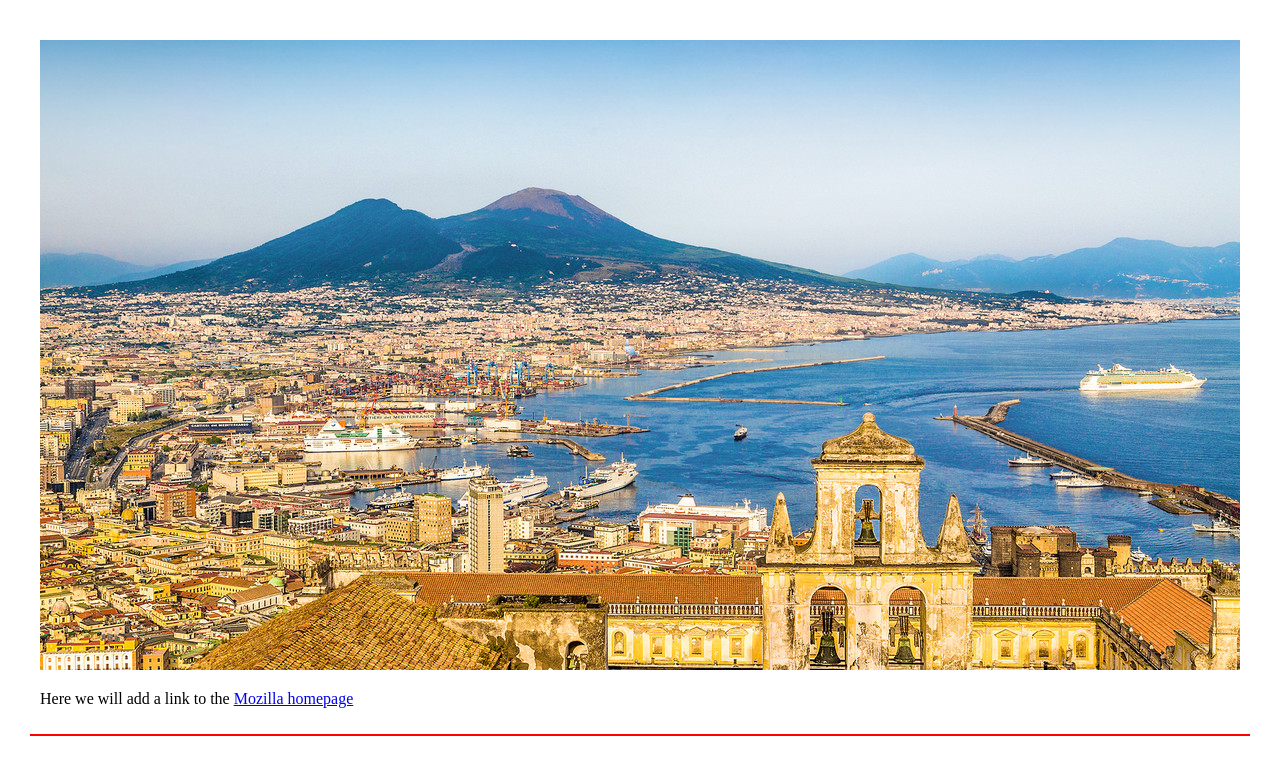
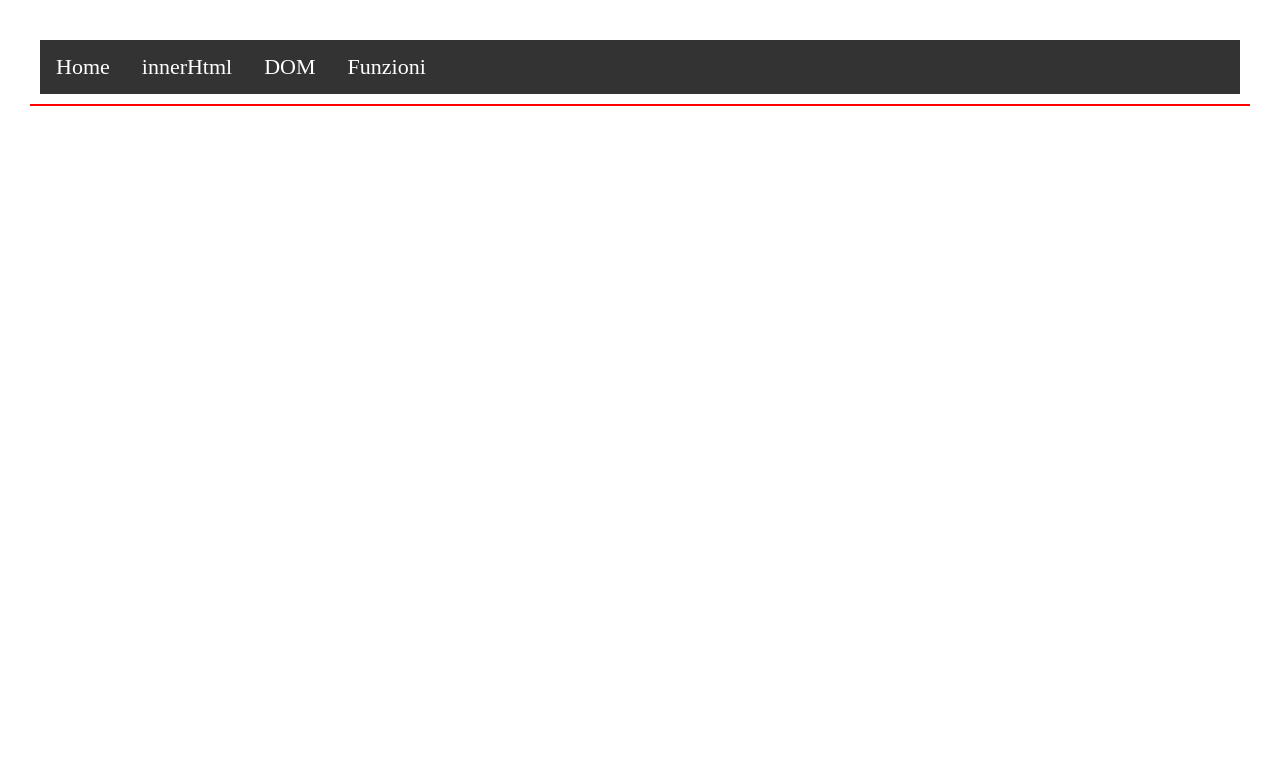
Before and after one commit to scerreto/gulp_skeleton, a website: page app/index.html in a window 1280 px wide. Drawn offline with Linux system fonts and the light colour scheme; a web font is replaced by a local one.

Commit message:
FEATURES-1 Munu - funzioni per la gestione del menu.

```diff
--- a/app/index.html
+++ b/app/index.html
@@ -13,10 +13,16 @@
 		<Title> Test Site </Title>
 	</head>
 	<body>
-      <section>
-        <img src="images/naples.jpg" alt="A picure of Naples.">
-        <p>Here we will add a link to the <a href="https://www.mozilla.org/">Mozilla homepage</a></p>
+	<nav class="navigation_menu">
+		<ul>
+			<li><a onclick="load('home')" class="active" href="#home">Home</a></li>
+			<li><a onclick="load('innerHtml')" href="#innerHtml">innerHtml</a></li>
+			<li><a href="#DOM">DOM</a></li>
+			<li><a href="#funzioni">Funzioni</a></li>
+		</ul>
+	</nav>
+      <section id="main_content">
+
       </section>
-
 	</body>
 </html>
--- a/app/js/main.js
+++ b/app/js/main.js
@@ -1 +1,8 @@
-console.log("init js!")
+console.log("init js!");
+// variable let and const
+const paragraphs = document.getElementsByTagName("p");
+let numberOfparagrapfs = paragraphs.length;
+// print result
+console.log(paragraphs);
+
+console.log(numberOfparagrapfs);
--- a/app/js/menu.js
+++ b/app/js/menu.js
@@ -1 +1,16 @@
-console.log("menu .js")
+console.log("menu .js");
+
+
+function fetch_text (url) {
+  return fetch(url).then((response) => (response.text()));
+}
+
+function load (page,event) {
+  console.log(page);
+  (event || window.event).preventDefault();
+  fetch_text(`pages/${page}.html`).then((html) => {
+    document.getElementById("main_content").innerHTML = html;
+  }).catch((error) => {
+    console.warn(error);
+  });
+}
--- a/app/sass/style.scss
+++ b/app/sass/style.scss
@@ -4,3 +4,35 @@ body {
 	margin: 30px;
 	border-bottom: 2px solid red;
 }
+
+// MENU
+.navigation_menu {
+	ul {
+		list-style-type: none;
+		margin: 0;
+		padding: 0;
+		overflow: hidden;
+		background-color: #333;
+	}
+
+	li {
+		float: left;
+	}
+
+	li a {
+		display: block;
+		color: white;
+		text-align: center;
+		padding: 14px 16px;
+		text-decoration: none;
+	}
+
+	/* Change the link color to #111 (black) on hover */
+	li a:hover {
+		background-color: #111;
+	}
+}
+
+#img_main {
+	width: 100%
+;}
--- a/app/sass/typography.scss
+++ b/app/sass/typography.scss
@@ -1,5 +1,9 @@
 @import "_mixins.scss";
 @include font-face(Raleway,'../fonts/Raleway/Raleway-Light');
+
+body {
+    font-size: 22px;
+}
 
 p {
     font-family: "Raleway";
```
Also changed, not shown: app/pages/home.html (added, +4 -0 lines), app/pages/innerHtml.html (added, +2 -0 lines), app/css/style.css, app/css/typography.css, 1 other file.
